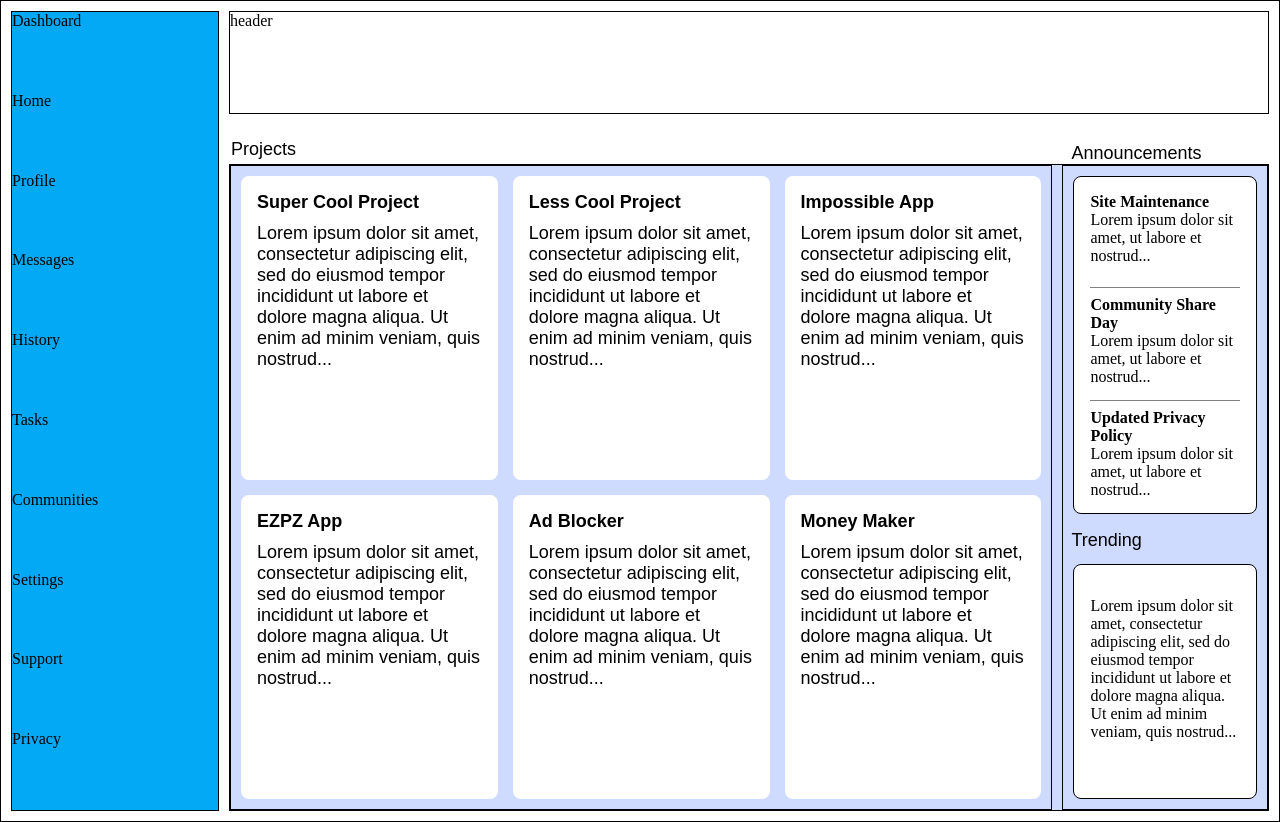
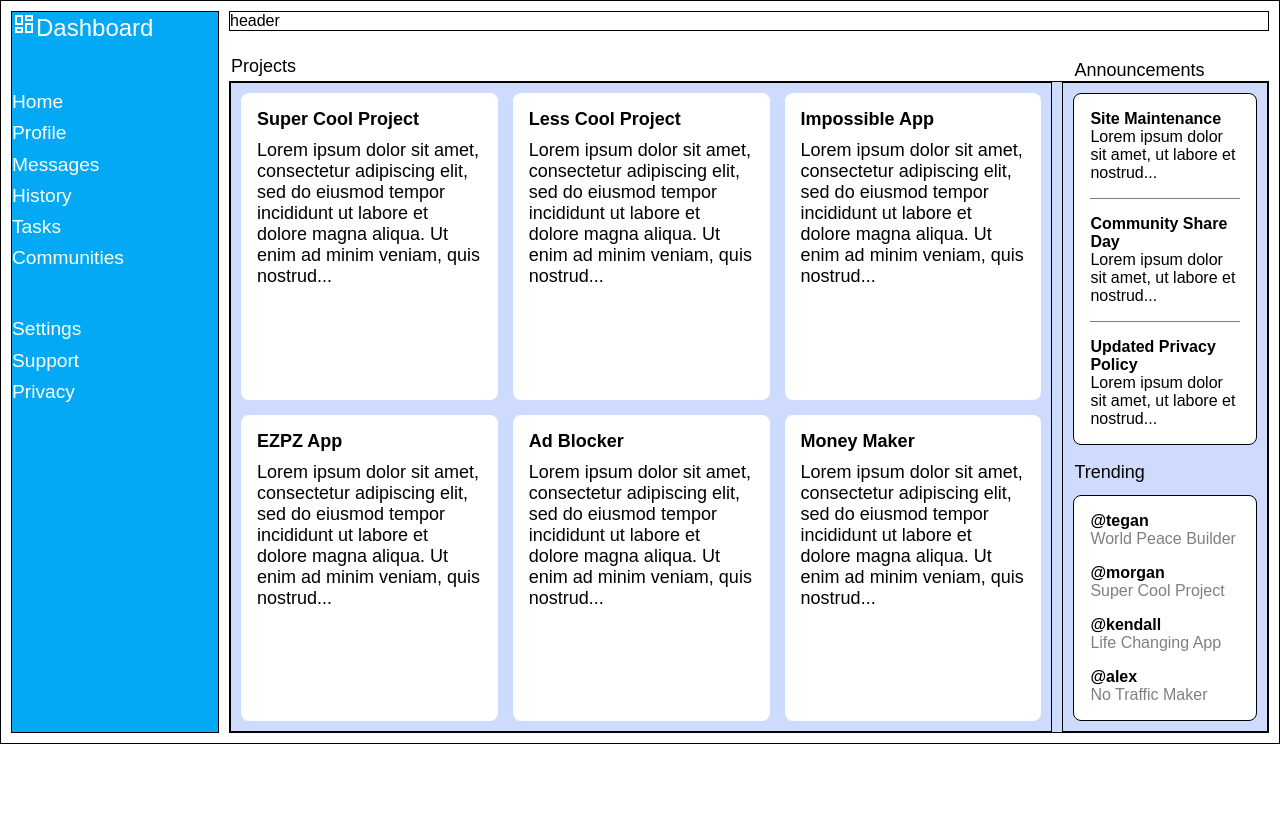
Before and after one commit to abertjames/admin-dashboard, a plain HTML site: page index.html in a window 1280 px wide. After the commit the page ends 800 px from the top, so only its background shows below. Drawn offline with Linux system fonts and the light colour scheme.

Commit message:
add icon folder and change fonts
a folder of icons for actions on the site was added to make the
site more readable at a glance

```diff
--- a/index.html
+++ b/index.html
@@ -12,17 +12,17 @@
 <body>
     <div id="container">
         <div id="sidebar">
-            <div id="dash">Dashboard</div>
-            <div>Home</div>
-            <div>Profile</div>
-            <div>Messages</div>
-            <div>History</div>
-            <div>Tasks</div>
-            <div>Communities</div>
+            <p><img src="icons/view-dashboard-outline.svg" alt="dashboard" class="icon"><a href="">Dashboard</a></p>
+            <p><a href="">Home</a></p>
+            <p><a href="">Profile</a></p>
+            <p><a href="">Messages</a></p>
+            <p><a href="">History</a></p>
+            <p><a href="">Tasks</a></p>
+            <p><a href="">Communities</a></p>
 
-            <div>Settings</div>
-            <div>Support</div>
-            <div>Privacy</div>
+            <p><a href="">Settings</a></p>
+            <p><a href="">Support</a></p>
+            <p><a href="">Privacy</a></p>
         </div>
         <div id="header">
             header
@@ -77,8 +77,22 @@
                 </div>
                 <div id="trending">
                     <p class="sTitle">Trending</p>
-                    <p>Lorem ipsum dolor sit amet, consectetur adipiscing elit, sed do eiusmod tempor incididunt ut labore et dolore magna aliqua. Ut enim ad minim veniam, quis nostrud...</p>
-
+                    <div class="user">
+                        <p class="handle">@tegan</p>
+                        <p class="info">World Peace Builder</p>
+                    </div>
+                    <div class="user">
+                        <p class="handle">@morgan</p>
+                        <p class="info">Super Cool Project</p>
+                    </div>
+                    <div class="user">
+                        <p class="handle">@kendall</p>
+                        <p class="info">Life Changing App</p>
+                    </div>
+                    <div class="user">
+                        <p class="handle">@alex</p>
+                        <p class="info">No Traffic Maker</p>
+                    </div>
                 </div>
             </div>
         </div>
--- a/styles.css
+++ b/styles.css
@@ -1,8 +1,16 @@
 * {
     margin: 0;
     padding: 0;
+    font-family: sans-serif;
 }
 
+img[src$=".svg"]{
+    /* stroke: white; */
+}
+
+.icon{
+    filter: invert(1);
+}
 
 #container{
     display: grid;
@@ -10,7 +18,7 @@
     row-gap: 50px;
     column-gap: 10px;
     padding: 10px;
-    height: 100vh;
+    /* height: 100vh; */
 }
 
 #header{
@@ -21,6 +29,24 @@
     display: grid;
     grid-row: 1/3;
     background-color: #03a9f4;
+    font-size: larger;
+}
+
+#sidebar p:first-child{
+    font-size: x-large;
+}
+
+#sidebar p:nth-child(7), #sidebar p:first-child{
+    margin-bottom: 5vh;
+}
+
+#sidebar p:last-child{
+    margin-bottom: 40vh;
+}
+
+a {
+    text-decoration: none;
+    color: white;
 }
 
 #mainContent {
@@ -28,7 +54,6 @@
     grid-template-columns: 4fr 1fr;
     gap: 10px;
     background-color: #cedbff;
-
 }
 
 #projects {
@@ -84,32 +109,38 @@
     display: grid;
     text-align: left;
     gap: 1em;
-    padding-top: 2em;
+    /* padding-top: 2em; */
 }
 
 .sTitle {
     position: absolute;
     top: -1.9em;
-    left: -3px;
+
 }
 
 #announcements .item{
-    margin-bottom: -1em;
-    margin-top: -1em;
+    /* margin-bottom: -1em;
+    margin-top: -1em; */
 }
 
 #announcements div:nth-child(3){
     border-top: 1px solid grey;
     border-bottom: 1px solid grey;
-    margin-top: .5em;
-    padding-top: .5em;
-    margin-bottom: .5em;
+    padding-top: 1em;
+    padding-bottom: 1em;
 }
 
 .item p:first-child{
     font-weight: bold;
 }
 
+.handle{
+    font-weight: bold;
+}
+.info{
+    color: gray;
+}
+
 #container, #header, #mainContent, #side, #sidebar, #projects, #announcements, #trending {
     border: 1px solid black;
 }
```
Also changed, not shown: icons/account-group-outline.svg (added), icons/account-question-outline.svg (added), icons/card-account-details-outline.svg (added), icons/cog-outline (1).svg (added), icons/cog-outline.svg (added), icons/eye-plus-outline.svg (added), icons/folder-check-outline.svg (added), icons/heart-outline.svg (added), icons/history.svg (added), icons/home-outline.svg (added), icons/message-reply-outline.svg (added), icons/share-variant-outline.svg (added), icons/shield-account-outline.svg (added), icons/view-dashboard-outline.svg (added), 2 other files.
